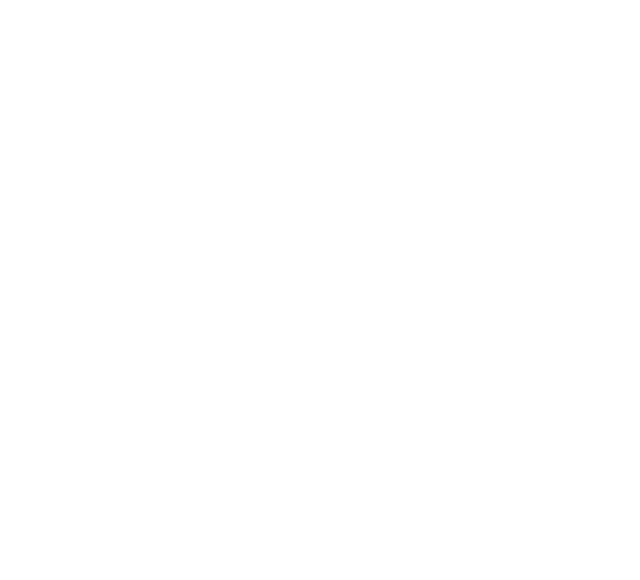
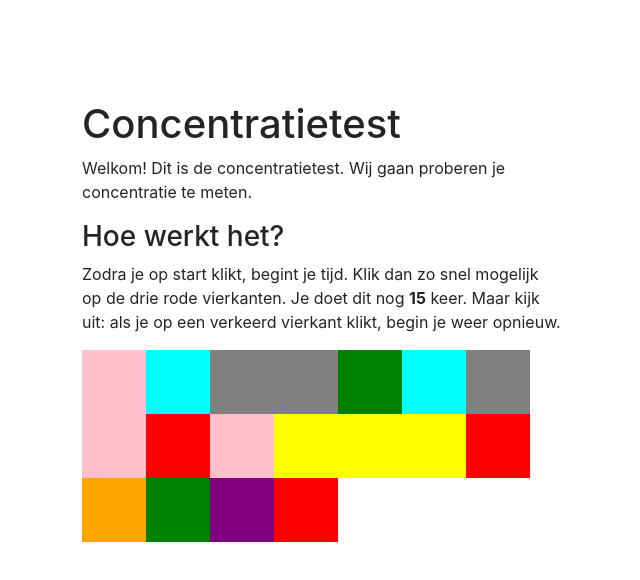
Before and after one commit to TheDodosaurus/concentratie, a plain HTML site: page index.html in a window 1280 px wide. Shown: the whole page, without its empty margins (318-958 px from the left). Drawn offline with nearby package versions, Linux system fonts and the light colour scheme.

Commit message:
Concentratietest gemaakt
hoi

```diff
--- a/index.html
+++ b/index.html
@@ -1 +1,90 @@
-<html contenteditable>
+<html>
+<head>
+<link rel="stylesheet" href="https://stackpath.bootstrapcdn.com/bootstrap/4.3.1/css/bootstrap.min.css" integrity="sha384-ggOyR0iXCbMQv3Xipma34MD+dH/1fQ784/j6cY/iJTQUOhcWr7x9JvoRxT2MZw1T" crossorigin="anonymous">
+<script src="https://ajax.googleapis.com/ajax/libs/jquery/3.4.1/jquery.min.js"></script>
+
+<style>
+.colorcoded {
+  width: 4em;
+  height: 4em;
+  background: black;
+  float: left;
+  display
+}
+.container-fluid {
+padding-left: 400px;
+padding-right: 400px;
+padding-top: 100px;
+}
+</style>
+
+</head>
+<body> <div class="container-fluid">
+<h1>Concentratietest</h1>
+<p>Welkom! Dit is de concentratietest. Wij gaan proberen je concentratie te meten.</p>
+<h3>Hoe werkt het?</h3>
+<p>Zodra je op start klikt, begint je tijd. Klik dan zo snel mogelijk op de drie rode vierkanten. Je doet dit nog <b><span id="leveltogo">15</span></b> keer. Maar kijk uit: als je op een verkeerd vierkant klikt, begin je weer opnieuw.</p>
+<div id="addhere"></div>
+</div>
+<script>
+
+colors = ["red","yellow","blue","pink","green","orange","purple", "gray", "brown", "cyan"]
+
+level = 0
+clickedsofar = 0
+
+starttime = 0
+
+map = [0,0,0,0,0,0,0,0,0,0,0,0,0,0,0,0,0,0]
+kchosen = 0
+
+$(document).ready(function(){
+	starttime = $.now()
+
+	for(i = 0; i < 18; i++){
+		$("#addhere").append("<div class=\"colorcoded\" id=\"q"+i+"\"></div>")
+	}
+	restart()
+})
+
+function restart(){
+	$("#leveltogo").html(""+(15-level));
+	clickedsofar = 0
+	map = [0,0,0,0,0,0,0,0,0,0,0,0,0,0,0,0,0,0]
+
+	kchosen = 0
+	for(i = 0; i < 18; i++){
+		$("#q"+i).off()
+		if(Math.random()<((3-kchosen)/(18-i))) {
+			kchosen++;
+			$("#q"+i).on("click", function(evt){
+				clickedsofar++
+				$("#"+evt.target.id).off().css("background-color", "white")
+				if (clickedsofar>2){
+					level++
+					console.log("click")
+					if(level>=15){
+						$("#leveltogo").html($.now()-starttime)
+					}
+					else{
+						restart()
+					}
+				}
+			})
+		} else {
+			map[i] = Math.floor(Math.random()*9) + 1
+			$("#q"+i).on("click", function(evt){
+				level = 0
+				restart()
+			})
+		}
+		$("#q"+i).css("background-color", colors[map[i]])
+	}
+}
+
+
+</script>
+<script src="https://cdnjs.cloudflare.com/ajax/libs/popper.js/1.14.7/umd/popper.min.js" integrity="sha384-UO2eT0CpHqdSJQ6hJty5KVphtPhzWj9WO1clHTMGa3JDZwrnQq4sF86dIHNDz0W1" crossorigin="anonymous"></script>
+<script src="https://stackpath.bootstrapcdn.com/bootstrap/4.3.1/js/bootstrap.min.js" integrity="sha384-JjSmVgyd0p3pXB1rRibZUAYoIIy6OrQ6VrjIEaFf/nJGzIxFDsf4x0xIM+B07jRM" crossorigin="anonymous"></script>
+</body>
+</html>
```
